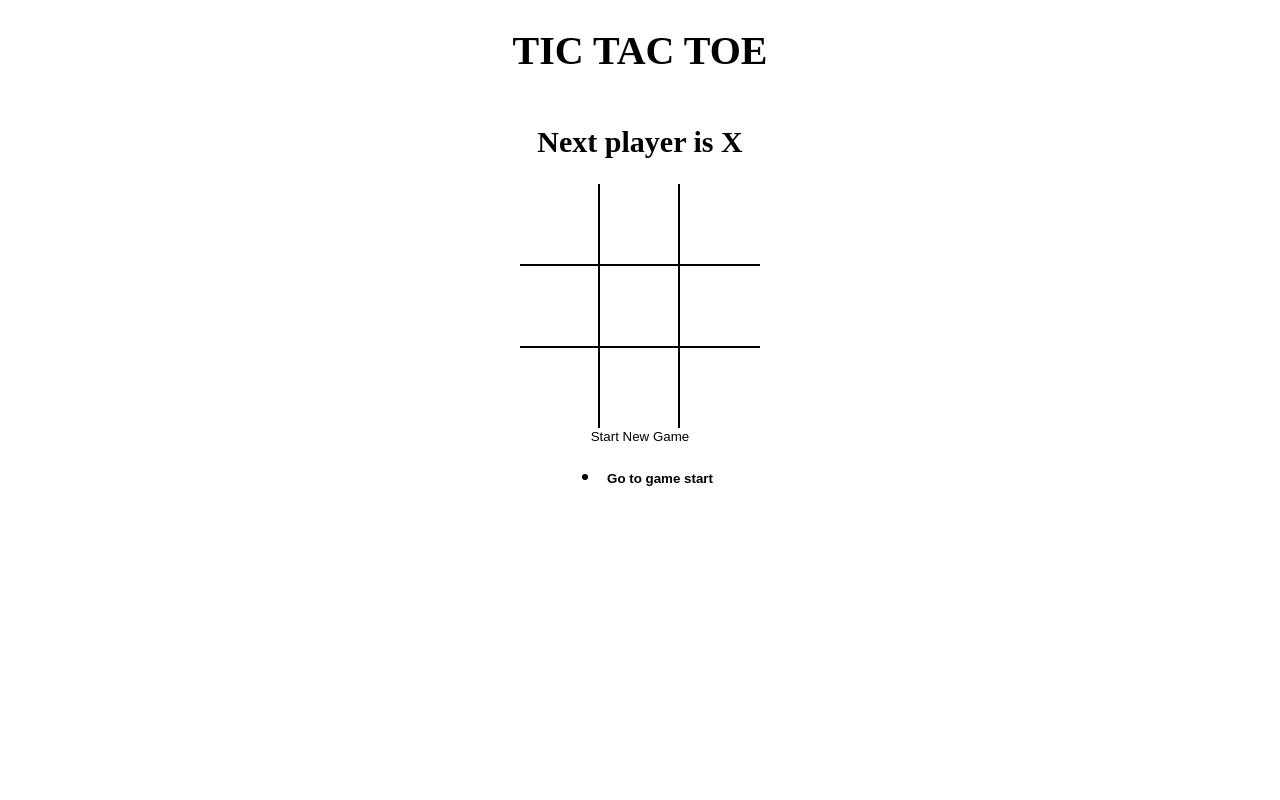
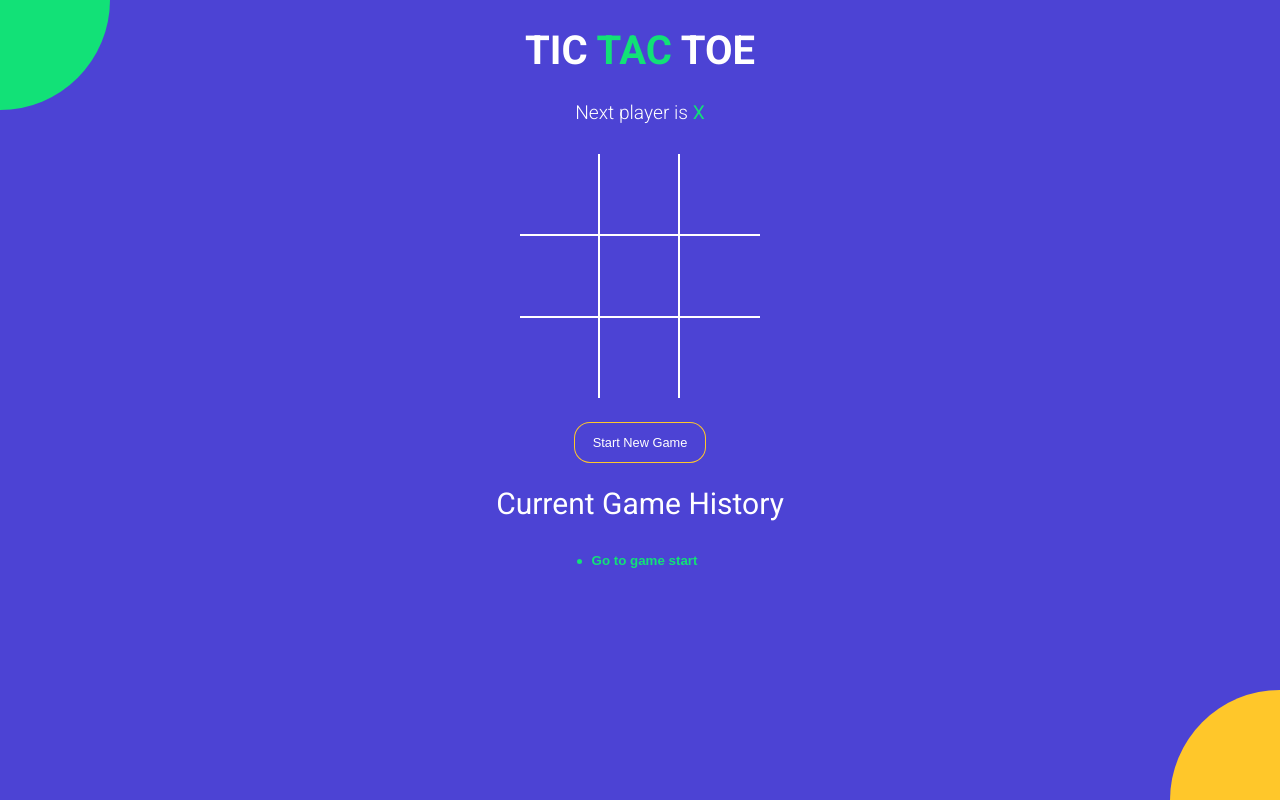
Before and after one commit to harsh3608/tictactoe, a React (Vite) app: page / in a window 1280 px wide. Built offline with nearby package versions, Linux system fonts and the light colour scheme.

Commit message:
styled the entire app

```diff
--- a/index.html
+++ b/index.html
@@ -1,7 +1,14 @@
 <!DOCTYPE html>
 <html>
   <head>
-    <title>React Vite Micro App</title>
+    <meta charset="UTF-8" />
+    <meta name="viewport" content="width=device-width, initial-scale=1.0" />
+    <meta http-equiv="X-UA-Compatible" content="ie=edge" />
+    <link
+      href="https://fonts.googleapis.com/css?family=Roboto:300,400,700&display=swap"
+      rel="stylesheet"
+    />
+    <title>TIC TAC TOE</title>
   </head>
   <body>
     <div id="root"></div>
--- a/src/App.jsx
+++ b/src/App.jsx
@@ -48,17 +48,25 @@
 
   return (
     <div className="app">
-      <h1>TIC TAC TOE</h1>
+      <h1>
+        TIC <span className="text-green">TAC</span> TOE
+      </h1>
       <StatusMessage winner={winner} current={current} />
       <Board
         board={current.board}
         handleSquareClick={handleSquareClick}
         winningSquares={winningSquares}
       />
-      <button type="button" onClick={onNewGame}>
+      <button
+        type="button"
+        onClick={onNewGame}
+        className={`btn-reset ${winner ? 'active' : ''}`}
+      >
         Start New Game
       </button>
+      <h2 style={{ fontWeight: 'normal' }}>Current Game History</h2>
       <History history={history} moveTo={moveTo} currentMove={currentMove} />
+      <div className="bg-balls" />
     </div>
   );
 }
--- a/src/components/History.jsx
+++ b/src/components/History.jsx
@@ -2,14 +2,13 @@
 
 function History({ history, moveTo, currentMove }) {
   return (
-    <ul>
+    <div className="history-wrapper">
+      <ul className="history">
         {history.map((_, move) => {
           return (
             <li key={move}>
               <button
-              style={{
-                fontWeight: move === currentMove ? 'bold' : 'normal',
-              }}
+                className={`btn-move ${move === currentMove ? 'active' : ''}`}
                 type="button"
                 onClick={() => {
                   moveTo(move);
@@ -21,6 +20,7 @@
           );
         })}
       </ul>
+    </div>
   );
 }
 
--- a/src/components/Square.jsx
+++ b/src/components/Square.jsx
@@ -4,11 +4,10 @@
   return (
     <button
       type="button"
-      className="square"
       onClick={onClick}
-      style={{
-        fontWeight: isWinningSquare ? 'bold' : 'normal',
-      }}
+      className={`square ${isWinningSquare ? 'winning' : ''} ${
+        value === 'X' ? 'text-green' : 'text-orange'
+      }`}
     >
       {value}
     </button>
--- a/src/components/StatusMessage.jsx
+++ b/src/components/StatusMessage.jsx
@@ -4,13 +4,31 @@
   const noMovesLeft = current.board.every(el => el !== null);
 
   return (
-    <h2>
-      {winner && `Winner is ${winner}`}
-      {!winner &&
-        !noMovesLeft &&
-        `Next player is ${current.isXNext ? 'X' : 'O'}`}
-      {!winner && noMovesLeft && 'X and O tied'}
-    </h2>
+    <div className="status-message">
+      {winner && (
+        <>
+          winner is{' '}
+          <span className={winner === 'X' ? 'text-green' : 'text-orange'}>
+            {winner}
+          </span>
+        </>
+      )}
+      {!winner && !noMovesLeft && (
+        <>
+          Next player is{' '}
+          <span className={current.isXNext ? 'text-green' : 'text-orange'}>
+            {' '}
+            {current.isXNext ? 'X' : 'O'}{' '}
+          </span>
+        </>
+      )}
+      {!winner && noMovesLeft && (
+        <>
+          <span className="text-green">X</span> and{' '}
+          <span className="text-orange">O</span> tied
+        </>
+      )}
+    </div>
   );
 }
 
--- a/src/styles/root.scss
+++ b/src/styles/root.scss
@@ -1,4 +1,11 @@
+$green: #12e177;
+$orange: #ffc72a;
+$blue: #4c43d4;
+
 body {
+  font-family: 'Roboto', sans-serif;
+  background-color: $blue;
+  color: #fff;
   padding: 0;
   margin: 0;
 }
@@ -19,18 +26,83 @@
   align-items: center;
 }
 
+.text-green {
+  color: $green;
+}
+
+.text-orange {
+  color: $orange;
+}
+
+.history-wrapper {
+  width: 300px;
+  text-align: center;
+  margin-bottom: 20px;
+  .history {
+    display: inline-block;
+    padding: 0;
+    margin: 0;
+    li {
+      list-style: none;
+      text-align: left;
+      &:before {
+        content: '';
+        border-radius: 50%;
+        display: inline-block;
+        height: 5px;
+        width: 5px;
+        background-color: $green;
+        margin-right: 4px;
+        margin-bottom: 1px;
+      }
+
+      .btn-move {
+        color: #fff;
+        &.active {
+          font-weight: bold;
+          color: $green;
+        }
+      }
+    }
+  }
+}
+
+.status-message {
+  margin-bottom: 30px;
+  font-size: 1.2rem;
+  font-weight: lighter;
+  span {
+    font-weight: normal;
+  }
+}
+
+.btn-reset {
+  font-size: 0.8rem;
+  color: #fff;
+  border-radius: 15px;
+  padding: 12px 18px;
+  margin-top: 25px;
+  transition: all 0.2s;
+  background-color: $blue;
+  box-shadow: 0px 0px 0px 1px $orange;
+  &.active {
+    background-color: $orange;
+    box-shadow: none;
+  }
+}
+
 .board {
   .board-row {
     display: flex;
     flex-direction: row;
-    border-bottom: 2px solid #000;
+    border-bottom: 2px solid #fff;
     &:last-child {
       border-bottom: none;
     }
     .square {
       width: 80px;
       height: 80px;
-      border-right: 2px solid #000;
+      border-right: 2px solid #fff;
       font-size: 2.5rem;
       padding: 0;
       overflow: hidden;
@@ -38,6 +110,63 @@
       &:last-child {
         border-right: none;
       }
+      &.winning {
+        animation: scaleText 1.4s infinite;
+        @keyframes scaleText {
+          0% {
+            transform: 2.5rem;
+          }
+          50% {
+            font-size: 3.5rem;
+          }
+          100% {
+            font-size: 2.5rem;
+          }
+        }
+      }
     }
   }
 }
+
+.bg-balls {
+  position: fixed;
+  top: 0;
+  left: 0;
+  right: 0;
+  bottom: 0;
+  min-width: 100%;
+  z-index: -1;
+
+  &:before,
+  &:after {
+    content: '';
+    position: absolute;
+    width: 150px;
+    height: 150px;
+    border-radius: 50%;
+  }
+
+  &:before {
+    background-color: $orange;
+    right: -75px;
+    bottom: -75px;
+    @media screen and (min-width: 476px) {
+      width: 220px;
+      height: 220px;
+      right: -110px;
+      bottom: -110px;
+    }
+  }
+
+  &:after {
+    background-color: $green;
+    top: -75px;
+    left: -75px;
+    @media screen and (min-width: 476px) {
+      width: 220px;
+      height: 220px;
+      top: -110px;
+      left: -110px;
+    }
+  }
+}
```
Lines whose indentation alone changed are shown as unchanged.
